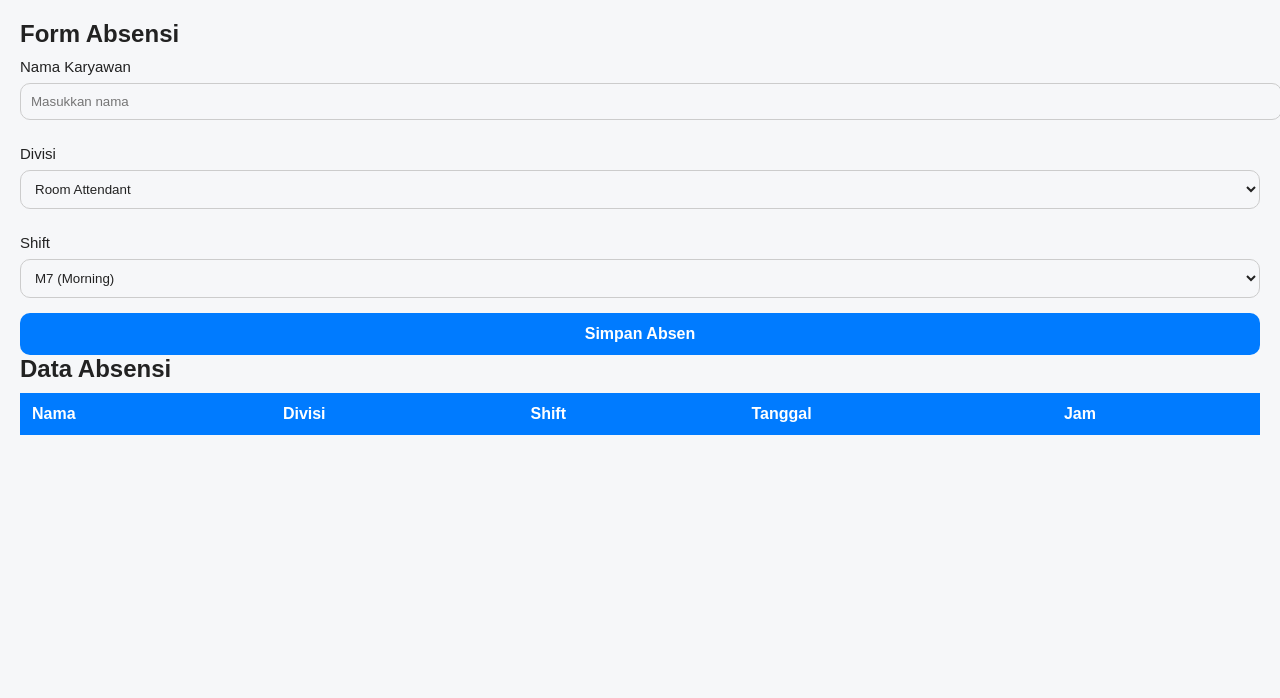
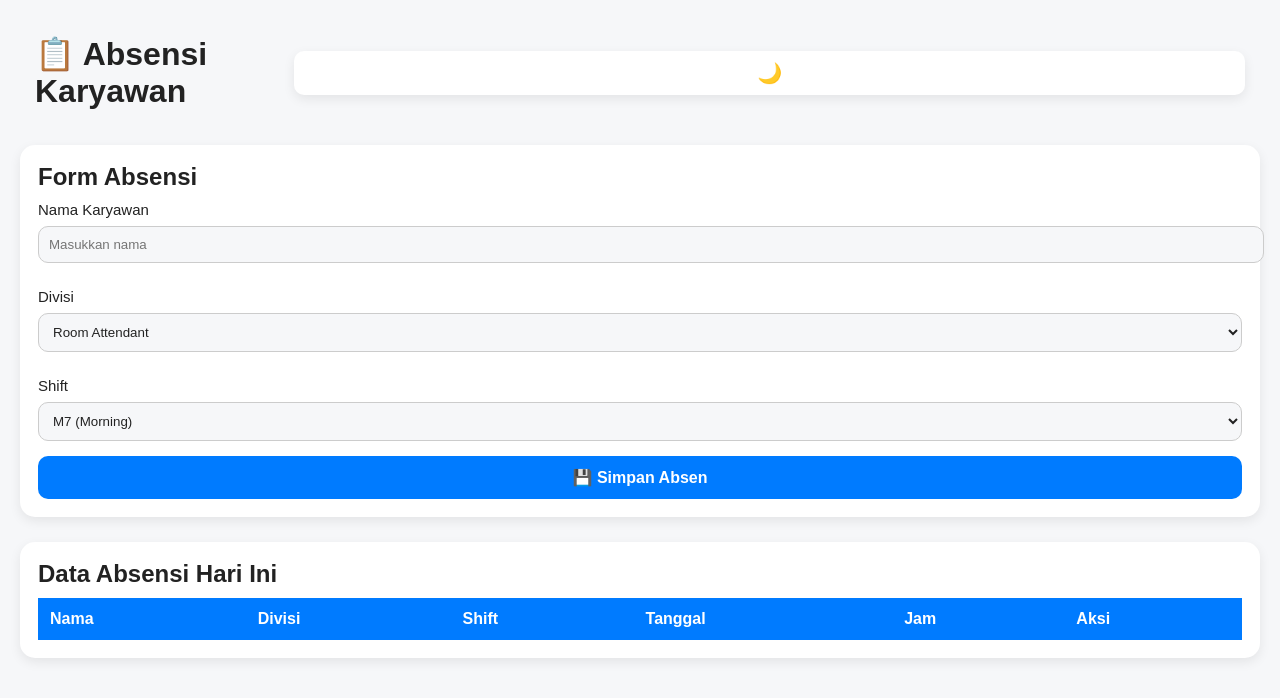
Before and after one commit to dedirizaaell-svg/absensi-app, a plain HTML site: page index.html in a window 1280 px wide. Drawn offline with Linux system fonts and the light colour scheme.

Commit message:
Update index.html

```diff
--- a/index.html
+++ b/index.html
@@ -4,22 +4,17 @@
     <meta charset="UTF-8">
     <meta name="viewport" content="width=device-width, initial-scale=1.0">
     <title>Absensi Karyawan</title>
+    <link rel="stylesheet" href="style.css">
+</head>
+<body>
+    <header class="app-header">
+        <h1>📋 Absensi Karyawan</h1>
+        <button id="toggleMode" class="mode-btn">🌙</button>
+    </header>
 
-    <!-- CSS -->
-    <link rel="stylesheet" href="style.css">
-
-    <!-- PWA Manifest -->
-    <link rel="manifest" href="manifest.json">
-
-    <!-- Warna address bar Android -->
-    <meta name="theme-color" content="#0077cc">
-</head>
-
-<body>
-
+    <section class="form-card">
         <h2>Form Absensi</h2>
 
-    <div class="form">
         <label>Nama Karyawan</label>
         <input type="text" id="nama" placeholder="Masukkan nama">
 
@@ -38,11 +33,11 @@
             <option>Night</option>
         </select>
 
-        <button onclick="simpanAbsensi()">Simpan Absen</button>
-    </div>
+        <button onclick="simpanAbsensi()">💾 Simpan Absen</button>
+    </section>
 
-    <h2>Data Absensi</h2>
-
+    <section class="data-card">
+        <h2>Data Absensi Hari Ini</h2>
         <table>
             <thead>
                 <tr>
@@ -51,22 +46,13 @@
                     <th>Shift</th>
                     <th>Tanggal</th>
                     <th>Jam</th>
+                    <th>Aksi</th>
                 </tr>
             </thead>
             <tbody id="tabelData"></tbody>
         </table>
+    </section>
 
-    <!-- JS utama -->
     <script src="script.js"></script>
-
-    <!-- Register Service Worker -->
-    <script>
-        if ("serviceWorker" in navigator) {
-            navigator.serviceWorker.register("sw.js")
-                .then(() => console.log("Service Worker Registered"))
-                .catch(err => console.log("SW Failed:", err));
-        }
-    </script>
-
 </body>
 </html>
```
Lines whose indentation alone changed are shown as unchanged.
